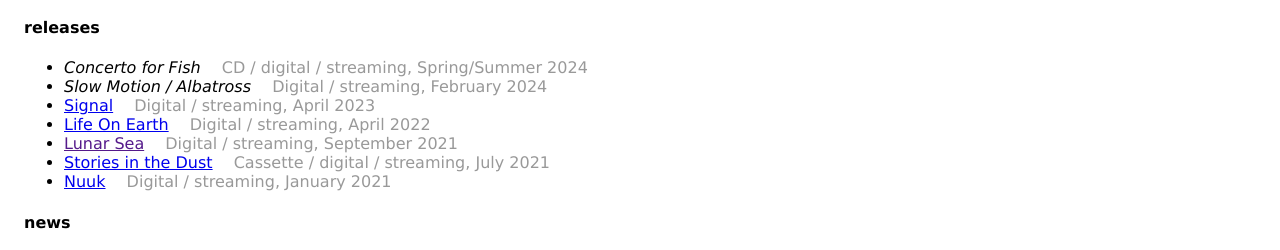
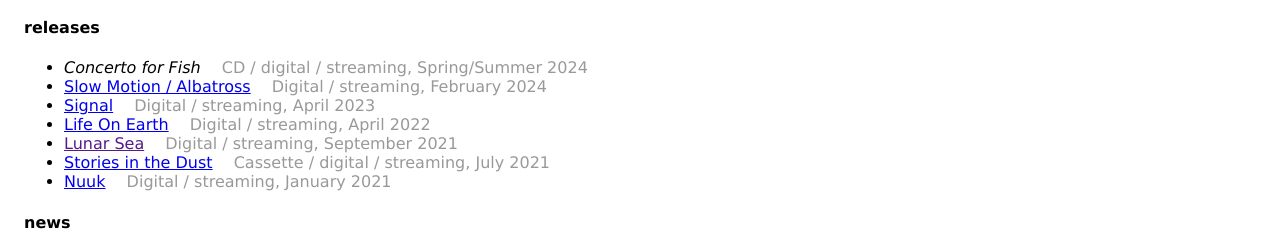
Before and after one commit to RiffLord/radiocircles-neocities, a plain HTML site: page index.html in a window 1280 px wide. Shown: the part 516-766 px from the top of the page. Drawn offline with Linux system fonts and the light colour scheme.

Commit message:
Update link to new release

```diff
--- a/index.html
+++ b/index.html
@@ -36,7 +36,7 @@
               <span class="details">CD / digital / streaming, Spring/Summer 2024</span>
             </li>
             <li>
-              <i>Slow Motion / Albatross</i>
+              <a href="https://radiocircles.bandcamp.com/track/slow-motion-albatross">Slow Motion / Albatross</a>
               <span class="details">Digital / streaming, February 2024</span>
             </li>
             <li>
```
